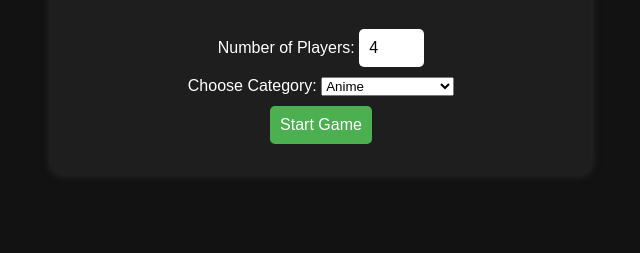
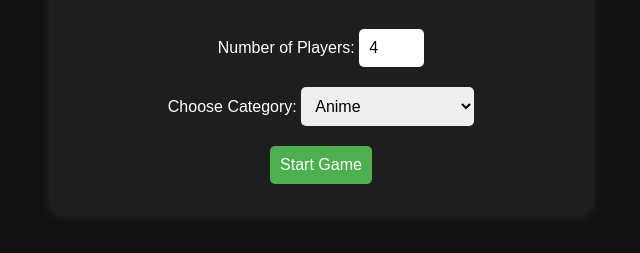
Before and after one commit to Sreehari-S-Madhavan/Guess-who, a plain HTML site: page index.html in a window 1280 px wide. Shown: the part 109-362 px from the top of the page, without its empty margins (319-959 px from the left). Drawn offline with Linux system fonts and the light colour scheme.

Commit message:
Update style.css

```diff
--- a/style.css
+++ b/style.css
@@ -15,7 +15,7 @@ body {
   box-shadow: 0 0 10px #333;
 }
 
-input, button {
+input, button, select {
   margin: 10px 0;
   padding: 10px;
   font-size: 1em;
```
